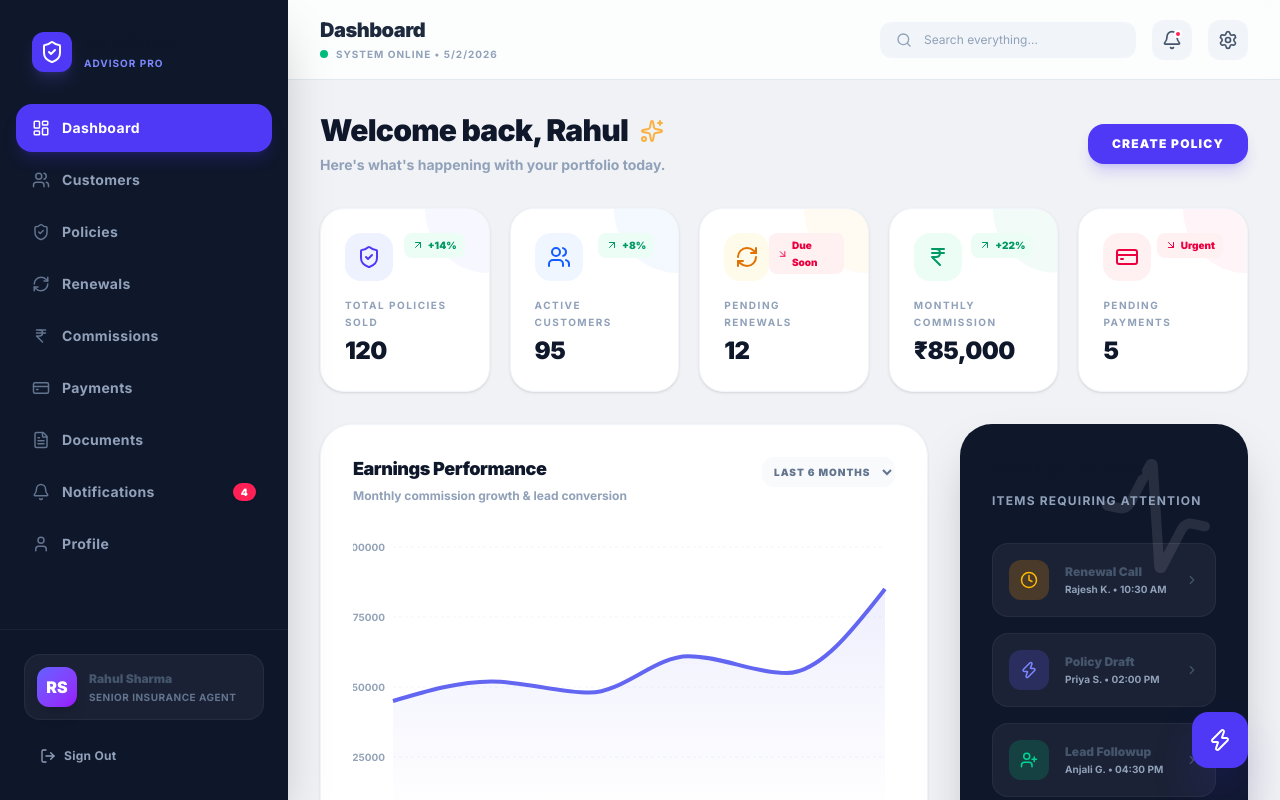
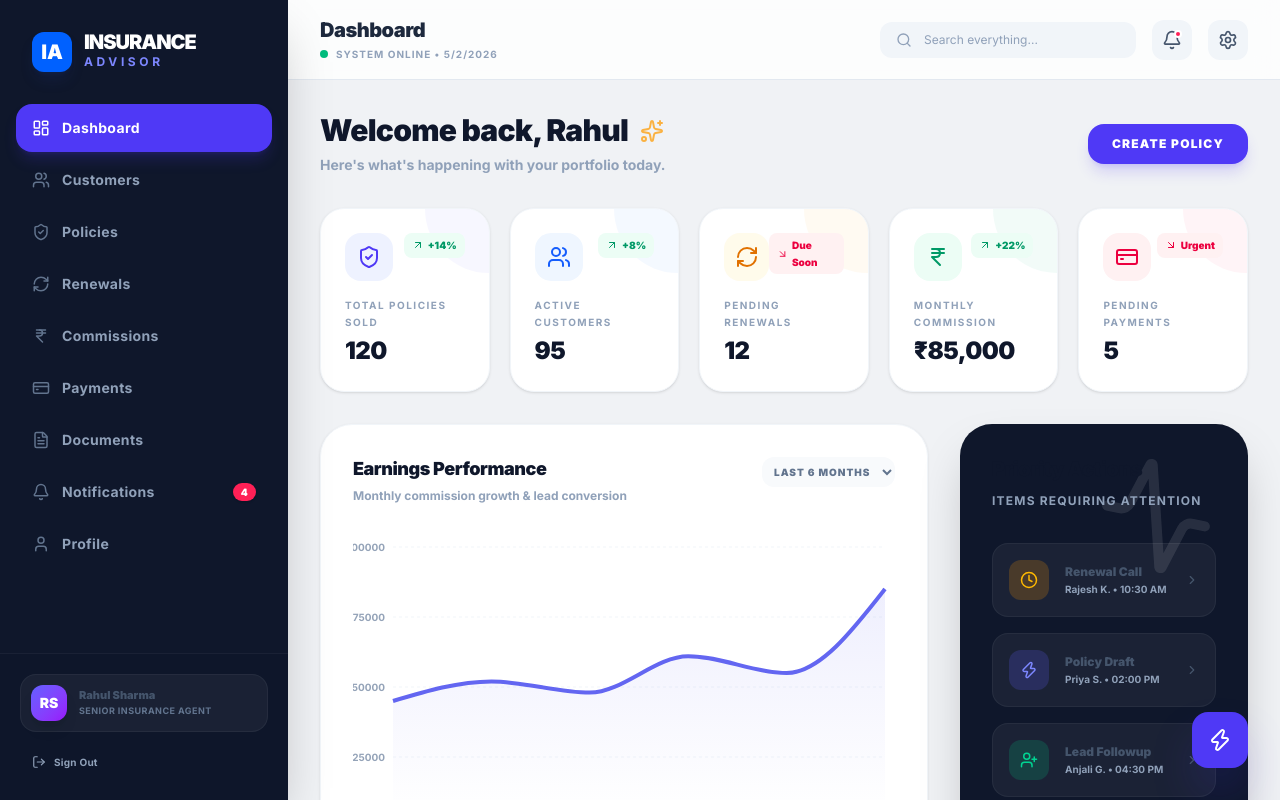
Before and after one commit to Gulhane-Shivani/Insurance_Advisor, a React (Vite) app: page /agent_dashboard in a window 1280 px wide. Built offline with nearby package versions, Linux system fonts and the light colour scheme.

Commit message:
agent dashboard with navigation, profile management, and modular section support

```diff
--- a/src/app/agent_dashboard/page.tsx
+++ b/src/app/agent_dashboard/page.tsx
@@ -103,12 +103,12 @@ const AgentDashboard: React.FC = () => {
         className={`fixed inset-y-0 left-0 z-50 w-72 bg-slate-900 text-white transition-all duration-300 transform ${isSidebarOpen ? 'translate-x-0' : '-translate-x-full'} lg:relative lg:translate-x-0 flex flex-col shadow-2xl`}
       >
         <div className="p-8 flex items-center gap-3">
-          <div className="w-10 h-10 bg-indigo-600 rounded-xl flex items-center justify-center shadow-lg shadow-indigo-500/20">
-            <ShieldCheck className="text-white w-6 h-6" />
+          <div className="w-10 h-10 bg-[#0061FF] rounded-xl flex items-center justify-center text-white font-black text-xl shadow-lg shadow-blue-900/20">
+            IA
           </div>
-          <div>
-            <h1 className="text-lg font-black tracking-tight leading-none">SafeGuard</h1>
-            <p className="text-[10px] font-bold text-indigo-400 uppercase tracking-widest mt-1">Advisor Pro</p>
+          <div className="flex flex-col">
+            <h1 className="text-xl leading-none font-black uppercase tracking-tighter text-white">Insurance</h1>
+            <p className="text-xs text-indigo-400 font-bold uppercase tracking-[0.3em]">Advisor</p>
           </div>
         </div>
 
@@ -136,21 +136,21 @@ const AgentDashboard: React.FC = () => {
           ))}
         </nav>
 
-        <div className="p-6 border-t border-white/5 bg-slate-900/50 backdrop-blur-md">
-          <div className="flex items-center gap-3 p-3 bg-white/5 rounded-2xl border border-white/5 group hover:bg-white/10 transition-all cursor-pointer" onClick={() => setActiveSection('Profile')}>
-            <div className="w-10 h-10 rounded-xl bg-gradient-to-br from-indigo-500 to-purple-600 flex items-center justify-center font-black text-white shadow-lg">
+        <div className="p-5 border-t border-white/5 bg-slate-900/50 backdrop-blur-md">
+          <div className="flex items-center gap-3 p-2.5 bg-white/5 rounded-2xl border border-white/5 group hover:bg-white/10 transition-all cursor-pointer" onClick={() => setActiveSection('Profile')}>
+            <div className="w-9 h-9 rounded-xl bg-gradient-to-br from-indigo-500 to-purple-600 flex items-center justify-center font-black text-white text-sm shadow-lg">
               {agentData.name.split(' ').map(n => n[0]).join('')}
             </div>
             <div className="flex-1 min-w-0">
-              <p className="text-xs font-black truncate">{agentData.name}</p>
-              <p className="text-[10px] text-slate-500 font-bold uppercase tracking-wider">{agentData.role}</p>
+              <p className="text-[11px] font-black truncate">{agentData.name}</p>
+              <p className="text-[9px] text-slate-500 font-bold uppercase tracking-wider">{agentData.role}</p>
             </div>
           </div>
           <button
             onClick={handleLogout}
-            className="w-full mt-4 flex items-center gap-2 px-4 py-3 rounded-xl text-xs font-bold text-slate-400 hover:text-rose-400 hover:bg-rose-500/10 transition-all"
+            className="w-full mt-3 flex items-center gap-2 px-3 py-2.5 rounded-xl text-[10px] font-bold text-slate-400 hover:text-rose-400 hover:bg-rose-500/10 transition-all"
           >
-            <LogOut size={16} />
+            <LogOut size={14} />
             Sign Out
           </button>
         </div>
--- a/src/app/agent_dashboard/sections/AgentProfile.tsx
+++ b/src/app/agent_dashboard/sections/AgentProfile.tsx
@@ -31,7 +31,7 @@ const AgentProfile: React.FC = () => {
     branch: "Mumbai Central, MH",
     experience: "8+ Years",
     id: "AGT-10294",
-    email: "rahul.sharma@safeguard.com",
+    email: "rahul.sharma@insuranceadvisor.com",
     phone: "+91 98765 43210",
     rating: 4.9,
     assignedPolicies: 120,
--- a/src/app/agent_dashboard/sections/SettingsManagement.tsx
+++ b/src/app/agent_dashboard/sections/SettingsManagement.tsx
@@ -89,7 +89,7 @@ const SettingsManagement: React.FC = () => {
          <div className="bg-rose-50 rounded-[32px] p-8 border border-rose-100 flex flex-col md:flex-row items-center justify-between gap-6">
             <div>
                <h4 className="text-lg font-black text-rose-900">Sign Out Session</h4>
-               <p className="text-sm font-bold text-rose-600 mt-1">Sign out from the SafeGuard Advisor CRM on this device.</p>
+               <p className="text-sm font-bold text-rose-600 mt-1">Sign out from the Insurance Advisor CRM on this device.</p>
             </div>
             <button className="px-8 py-4 bg-rose-600 text-white rounded-2xl text-xs font-black uppercase tracking-widest hover:bg-rose-700 transition-all shadow-lg shadow-rose-200 flex items-center gap-2">
                <LogOut size={16} /> Sign Out
--- a/src/app/customer_service_dashboard/index.tsx
+++ b/src/app/customer_service_dashboard/index.tsx
@@ -81,13 +81,14 @@ const CSRDashboard: React.FC = () => {
       <aside className={`fixed inset-y-0 left-0 z-50 w-72 bg-slate-900 text-white transition-transform duration-300 transform ${isSidebarOpen ? 'translate-x-0' : '-translate-x-full'} lg:relative lg:translate-x-0 shadow-2xl flex flex-col`}>
         <div className="flex flex-col h-full">
           <div className="p-8">
-            <div className="flex items-center gap-2 mb-10 px-2">
-              <div className="w-9 h-9 bg-violet-600 rounded-xl flex items-center justify-center text-white font-black text-xl shadow-lg shadow-violet-500/20">
+            <div className="flex items-center gap-3 mb-10 px-2">
+              <div className="w-10 h-10 bg-[#0061FF] rounded-xl flex items-center justify-center text-white font-black text-xl shadow-lg shadow-blue-900/50">
                 IA
               </div>
-              <h1 className="text-xl font-bold tracking-tighter text-white">
-                Insurance<span className="text-violet-400">CSR</span>
-              </h1>
+              <div className="flex flex-col">
+                <h1 className="text-xl leading-none font-black uppercase tracking-tighter text-white">Insurance</h1>
+                <p className="text-xs text-violet-400 font-bold uppercase tracking-[0.3em]">Advisor</p>
+              </div>
             </div>
 
             <nav className="space-y-1.5">
--- a/src/app/super_admin/page.tsx
+++ b/src/app/super_admin/page.tsx
@@ -150,8 +150,8 @@ const SuperAdminDashboard: React.FC = () => {
       `}>
         <div className="h-24 flex flex-col items-center justify-center bg-slate-900 border-b border-white/5">
           <span className="text-xl font-black tracking-tighter text-white flex items-center gap-3">
-            <div className="w-10 h-10 bg-indigo-600 rounded-xl flex items-center justify-center shadow-lg shadow-indigo-900/50">
-              <ShieldCheck className="w-6 h-6 text-white" />
+            <div className="w-10 h-10 bg-[#0061FF] rounded-xl flex items-center justify-center text-white font-black text-xl shadow-lg shadow-blue-900/50">
+              IA
             </div>
             <div className="flex flex-col">
               <span className="text-xl leading-none font-black uppercase tracking-tighter">Insurance</span>
```
